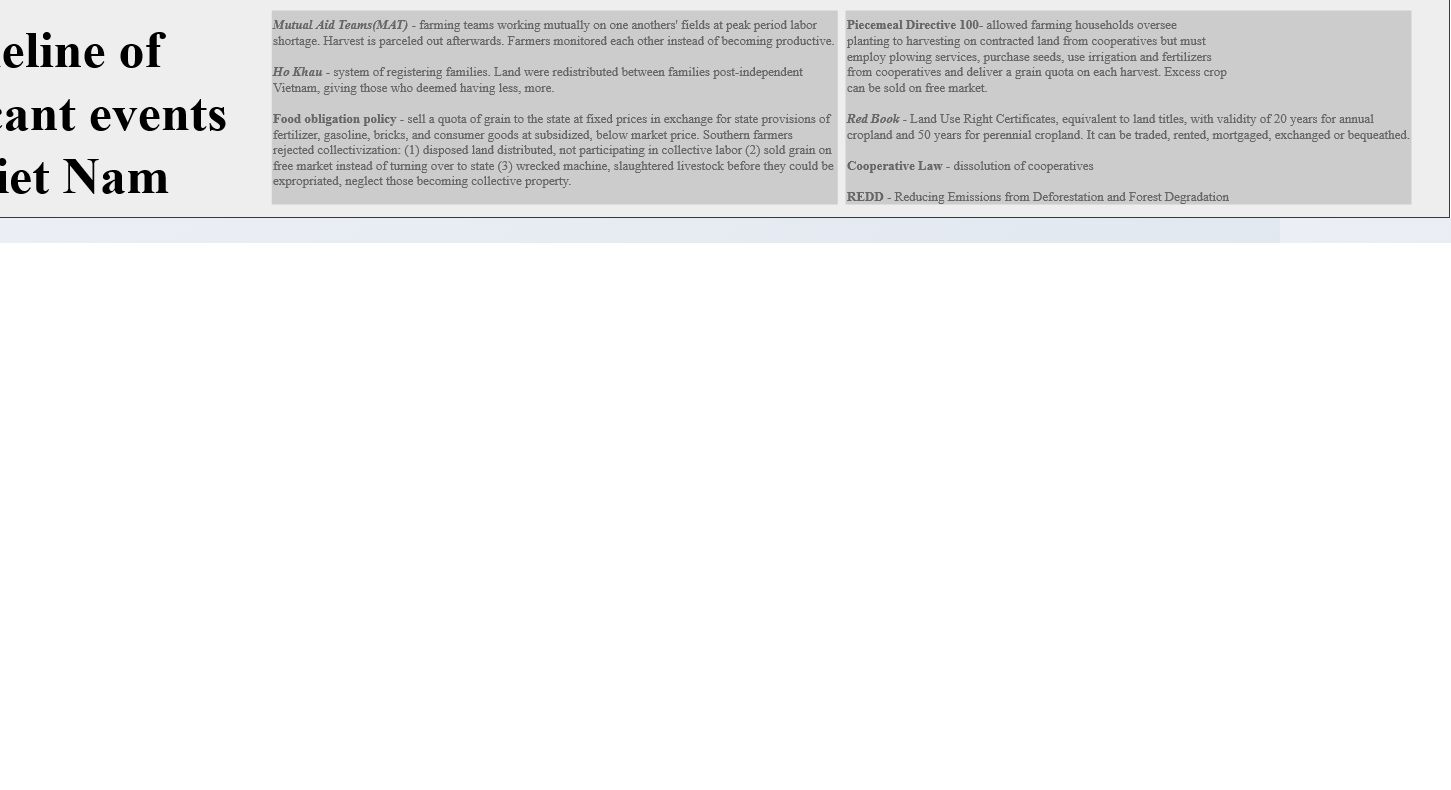
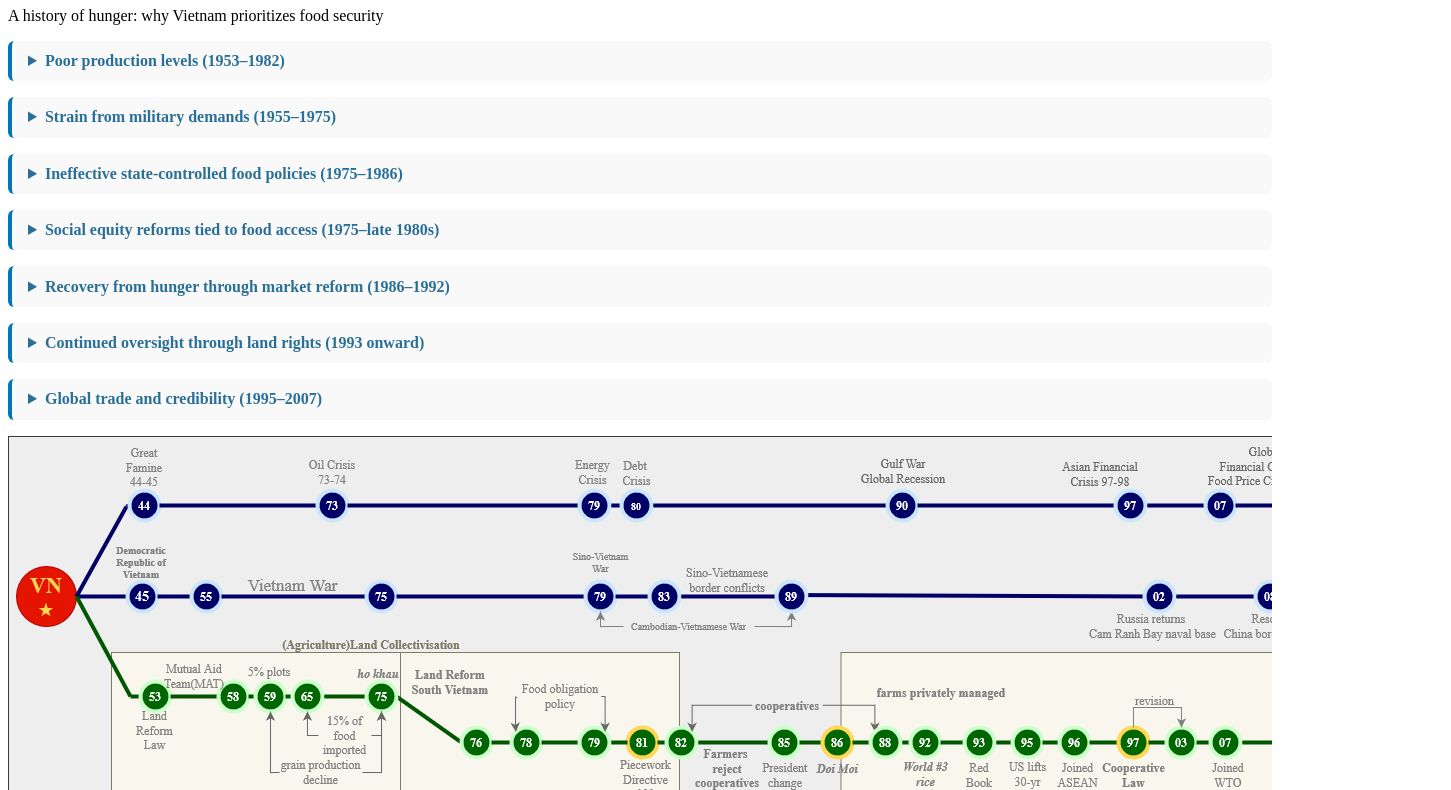
Before and after one commit to Chd-Chn/Chd-Chn.github.io, a plain HTML site: page timeline/timeline.html in a window 1280 px wide. Shown: the part 557-1347 px from the top of the page, 1451 px wide, since content can reach past the window. Before the commit the page ends 800 px from the top, so only its background shows below. Drawn offline with Linux system fonts and the light colour scheme.

Commit message:
make collapsible bullets

```diff
--- a/timeline/timeline.html
+++ b/timeline/timeline.html
@@ -2,17 +2,58 @@
 <html>
 <head>
   <title>Timeline of Significant Events</title>
-  <link rel="stylesheet" href="../style.css" />
+  <link rel="stylesheet" href="style.css" />
 </head>
 <body>
 
   <div class="header">
-  <img src="../img/Avatar.gif" alt="avatar" class="avatar">
-  <h1>Timeline of Significant Events</h1>
+    <img src="../img/Avatar.gif" alt="avatar" class="avatar">
+    <h1>Timeline of Significant Events</h1>
   </div>
 
+  <div class="entry">
+    <p>A history of hunger: why Vietnam prioritizes food security</p>
+
+    <details>
+      <summary><strong>Poor production levels (1953–1982)</strong></summary>
+      Poor production under collectivist farming and the collapse of collectivism.
+    </details>
+
+    <details>
+      <summary><strong>Strain from military demands (1955–1975)</strong></summary>
+      The ‘5% plot’ scheme required farmers to set aside land for military needs during the war.
+    </details>
+
+    <details>
+      <summary><strong>Ineffective state-controlled food policies (1975–1986)</strong></summary>
+      The Food Obligation policy required farmers to sell grain to the state below market prices.
+    </details>
+
+    <details>
+      <summary><strong>Social equity reforms tied to food access (1975–late 1980s)</strong></summary>
+      The Ho Khau system and land redistribution sought to address food access through wealth redistribution.
+    </details>
+
+    <details>
+      <summary><strong>Recovery from hunger through market reform (1986–1992)</strong></summary>
+      Doi Moi reforms allowed farmers to operate freely on the open market, greatly boosting food production.
+    </details>
+
+    <details>
+      <summary><strong>Continued oversight through land rights (1993 onward)</strong></summary>
+      The Red Book (Land Use Rights Certificate) gave the state control over land while promoting market-driven agricultural growth.
+    </details>
+
+    <details>
+      <summary><strong>Global trade and credibility (1995–2007)</strong></summary>
+      Vietnam joined ASEAN and WTO, cementing its role as a global player in agriculture.
+    </details>
+  </div>
+
+  <!-- Scrollable container for the timeline image -->
   <div class="scroll-container">
     <img src="img/timeline.png" alt="timeline view">
   </div>
+
 </body>
 </html>
```
